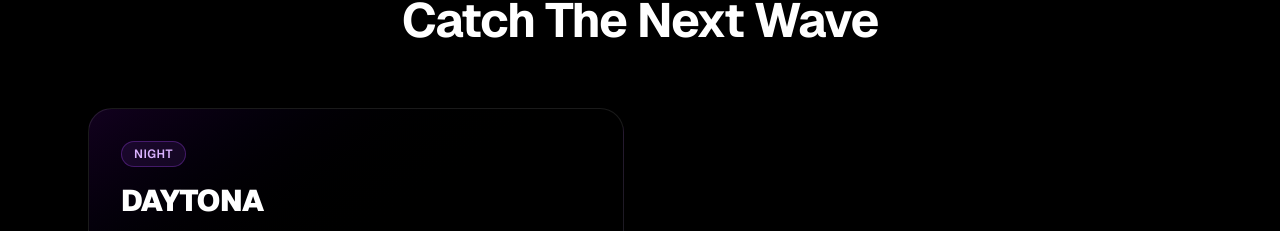
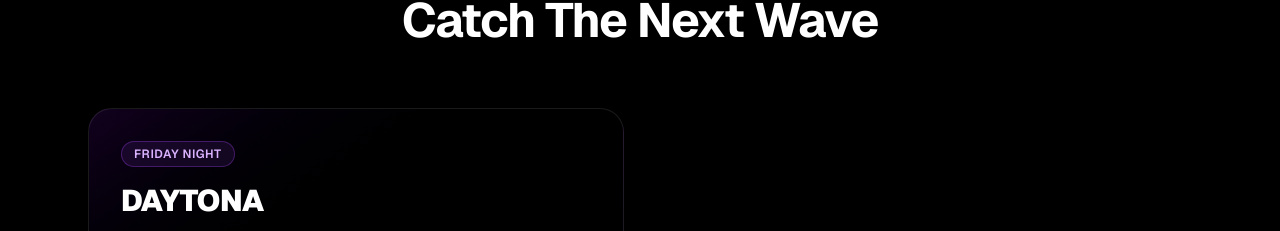
Before and after one commit to gamingfeverffhaideryt-cpu/trap-entertainments, a Next.js app: page / in a window 1280 px wide. Shown: the part 1989-2220 px from the top of the page. Built offline with nearby package versions, Linux system fonts and the light colour scheme.

Commit message:
fixed duplicate female input

```diff
--- a/app/page.tsx
+++ b/app/page.tsx
@@ -27,7 +27,7 @@ export default function TrapEntertainmentsWebsite() {
     {
       id: 1,
       title: "DAYTONA",
-      day: " Night",
+      day: "Friday Night",
       date: "May 22, 2026",
       venue: "Cavore, Ashok Nagar",
       features: ["the producers of the famous afro song Addicted are playing their exclusive set, sumbit your names to reserve your name in the exclusive guestlist "]
```
